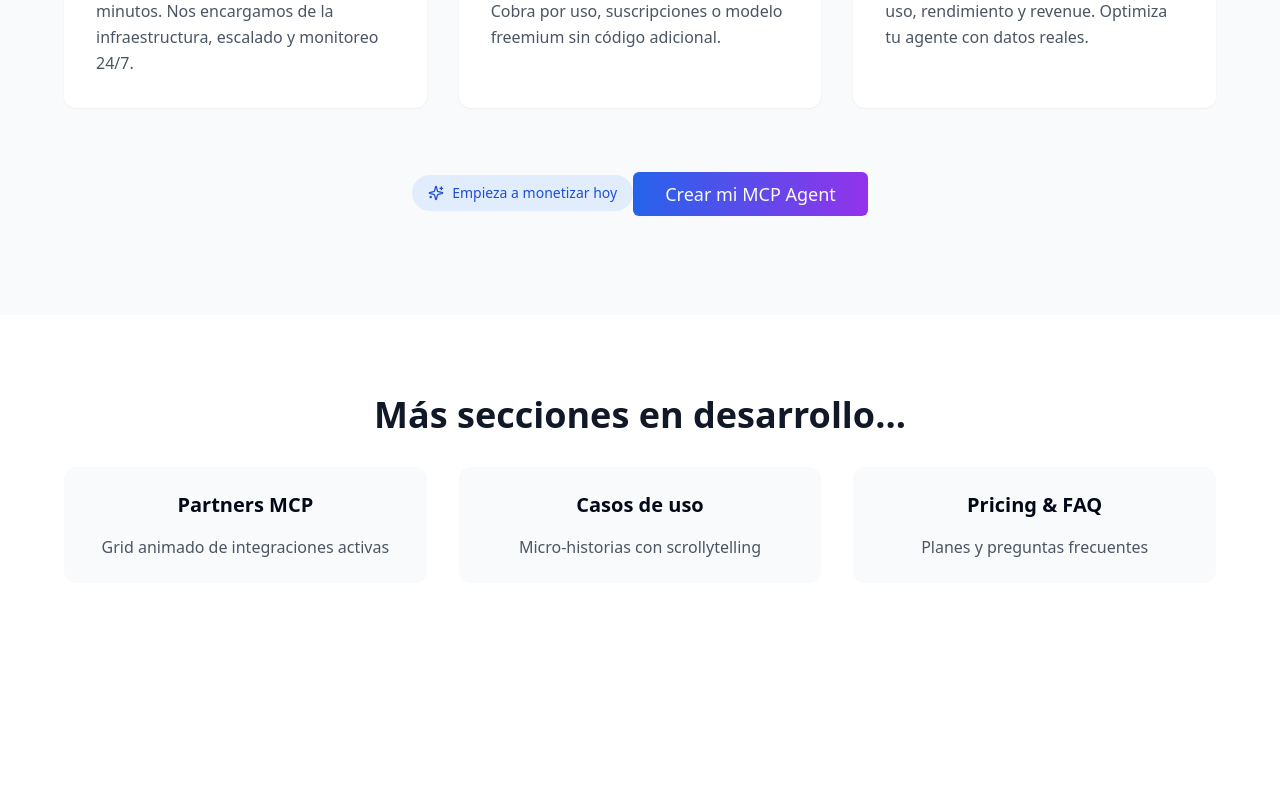
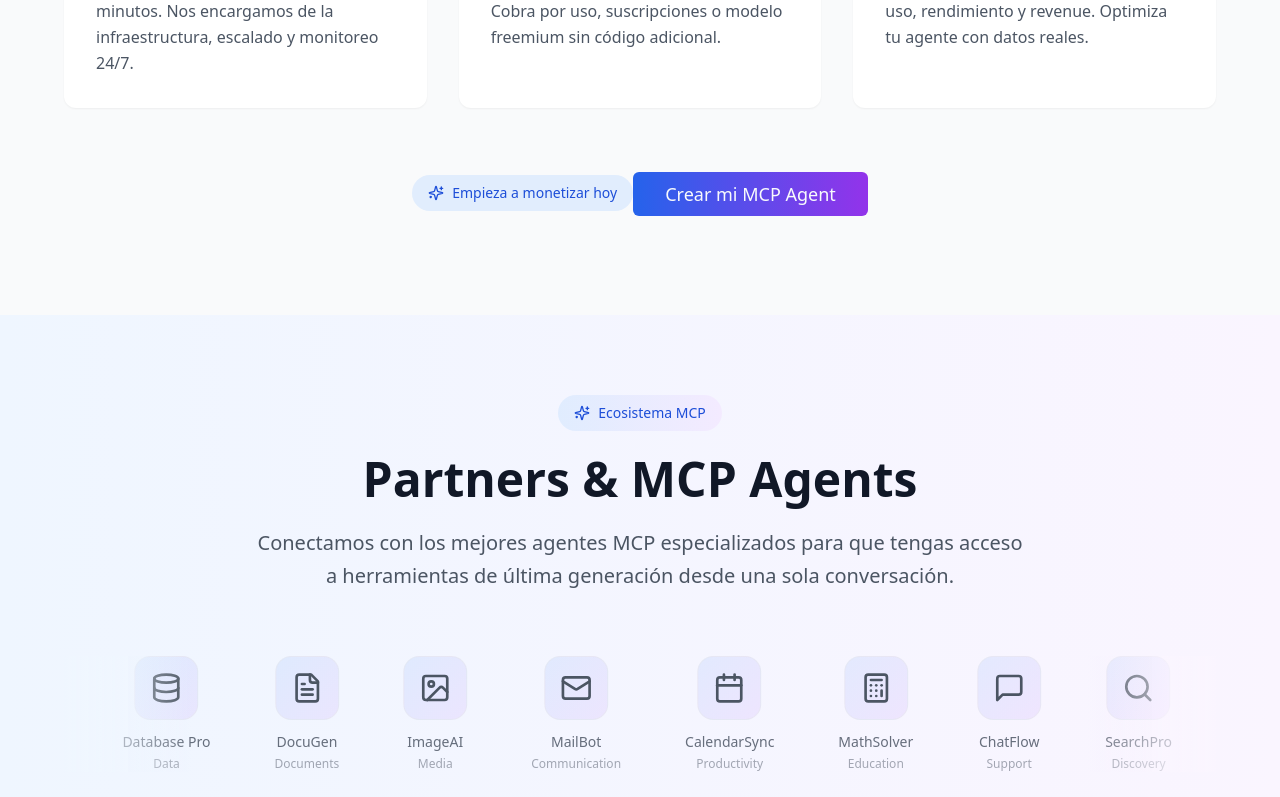
Before and after one commit to SneyX/universal-whatsag, a React (Vite) app: page / in a window 1280 px wide. Shown: the part 2000-2797 px from the top of the page. Before the commit the page ends 2663 px from the top, so only its background shows below. Built offline with nearby package versions, Linux system fonts and the light colour scheme.

Commit message:
Add infinite scroll for partners section
Implement an infinite scroll feature to display partner/MCP agent icons.

```diff
--- /dev/null
+++ b/src/components/InfiniteScroll.tsx
@@ -0,0 +1,80 @@
+
+import React from 'react';
+import {
+  Bot,
+  Database,
+  FileText,
+  Image,
+  Mail,
+  Calendar,
+  Calculator,
+  MessageSquare,
+  Search,
+  Music,
+  Video,
+  Code,
+  Briefcase,
+  BookOpen,
+  Heart,
+  Globe,
+  Zap
+} from 'lucide-react';
+
+interface Partner {
+  name: string;
+  icon: React.ComponentType<any>;
+  category: string;
+}
+
+const partners: Partner[] = [
+  { name: "Claude MCP", icon: Bot, category: "AI Assistant" },
+  { name: "Database Pro", icon: Database, category: "Data" },
+  { name: "DocuGen", icon: FileText, category: "Documents" },
+  { name: "ImageAI", icon: Image, category: "Media" },
+  { name: "MailBot", icon: Mail, category: "Communication" },
+  { name: "CalendarSync", icon: Calendar, category: "Productivity" },
+  { name: "MathSolver", icon: Calculator, category: "Education" },
+  { name: "ChatFlow", icon: MessageSquare, category: "Support" },
+  { name: "SearchPro", icon: Search, category: "Discovery" },
+  { name: "MusicGen", icon: Music, category: "Creative" },
+  { name: "VideoEdit", icon: Video, category: "Media" },
+  { name: "CodeAssist", icon: Code, category: "Development" },
+  { name: "BizFlow", icon: Briefcase, category: "Business" },
+  { name: "EduBot", icon: BookOpen, category: "Education" },
+  { name: "HealthTrack", icon: Heart, category: "Health" },
+  { name: "WebCrawl", icon: Globe, category: "Data" },
+  { name: "AutoFlow", icon: Zap, category: "Automation" }
+];
+
+const InfiniteScroll: React.FC = () => {
+  // Duplicamos los partners para crear el efecto infinito
+  const duplicatedPartners = [...partners, ...partners];
+
+  return (
+    <div className="relative overflow-hidden">
+      <div className="flex animate-scroll-infinite">
+        {duplicatedPartners.map((partner, index) => {
+          const IconComponent = partner.icon;
+          return (
+            <div
+              key={`${partner.name}-${index}`}
+              className="flex-shrink-0 mx-8 flex flex-col items-center group hover:scale-105 transition-transform duration-300"
+            >
+              <div className="w-16 h-16 bg-gradient-to-br from-blue-500/10 to-purple-500/10 rounded-2xl flex items-center justify-center group-hover:from-blue-500/20 group-hover:to-purple-500/20 transition-colors duration-300 border border-gray-200/50">
+                <IconComponent className="w-8 h-8 text-gray-600 group-hover:text-blue-600 transition-colors duration-300" />
+              </div>
+              <span className="text-sm font-medium text-gray-700 mt-3 text-center opacity-75 group-hover:opacity-100 transition-opacity duration-300">
+                {partner.name}
+              </span>
+              <span className="text-xs text-gray-500 mt-1 opacity-60">
+                {partner.category}
+              </span>
+            </div>
+          );
+        })}
+      </div>
+    </div>
+  );
+};
+
+export default InfiniteScroll;
--- a/src/index.css
+++ b/src/index.css
@@ -1,4 +1,3 @@
-
 @tailwind base;
 @tailwind components;
 @tailwind utilities;
@@ -179,3 +178,22 @@ html {
   50% { background-position: 100% 50%; }
   100% { background-position: 0% 50%; }
 }
+
+/* Infinite scroll animation */
+@keyframes scroll-infinite {
+  0% {
+    transform: translateX(0);
+  }
+  100% {
+    transform: translateX(-50%);
+  }
+}
+
+.animate-scroll-infinite {
+  animation: scroll-infinite 30s linear infinite;
+}
+
+/* Pause animation on hover */
+.animate-scroll-infinite:hover {
+  animation-play-state: paused;
+}
--- a/src/pages/Index.tsx
+++ b/src/pages/Index.tsx
@@ -2,6 +2,7 @@ import { useState } from "react";
 import { Tabs, TabsList, TabsTrigger, TabsContent } from "@/components/ui/tabs";
 import { Button } from "@/components/ui/button";
 import { ArrowDown, Zap, Users, Cog, Server, DollarSign, BarChart3, Sparkles, Brain, Shield } from "lucide-react";
+import InfiniteScroll from "@/components/InfiniteScroll";
 
 const Index = () => {
   const [activeTab, setActiveTab] = useState("dev");
@@ -272,6 +273,45 @@ const Index = () => {
         </div>
       </section>
 
+      {/* Partners/MCP Agents Section */}
+      <section className="py-20 px-4 bg-gradient-to-r from-blue-50 to-purple-50">
+        <div className="max-w-6xl mx-auto">
+          <div className="text-center mb-16">
+            <div className="inline-flex items-center gap-2 px-4 py-2 bg-gradient-to-r from-blue-100/80 to-purple-100/80 rounded-full text-blue-700 text-sm font-medium mb-6">
+              <Sparkles className="w-4 h-4" />
+              Ecosistema MCP
+            </div>
+
+            <h2 className="text-3xl md:text-5xl font-bold text-gray-900 mb-6">
+              Partners & MCP Agents
+            </h2>
+
+            <p className="text-xl text-gray-600 max-w-3xl mx-auto leading-relaxed mb-12">
+              Conectamos con los mejores agentes MCP especializados para que tengas
+              acceso a herramientas de última generación desde una sola conversación.
+            </p>
+          </div>
+
+          {/* Infinite Scroll Container */}
+          <div className="relative">
+            {/* Gradient overlays para efecto fade */}
+            <div className="absolute left-0 top-0 w-32 h-full bg-gradient-to-r from-blue-50 to-transparent z-10"></div>
+            <div className="absolute right-0 top-0 w-32 h-full bg-gradient-to-l from-purple-50 to-transparent z-10"></div>
+
+            <InfiniteScroll />
+          </div>
+
+          <div className="text-center mt-12">
+            <p className="text-gray-500 mb-6">
+              Y más integraciones llegando cada semana
+            </p>
+            <Button variant="outline" size="lg" className="px-8 py-4">
+              Ver todas las integraciones
+            </Button>
+          </div>
+        </div>
+      </section>
+
       {/* Coming Soon Sections */}
       <section className="py-20 px-4 bg-white">
         <div className="max-w-6xl mx-auto text-center">
```
